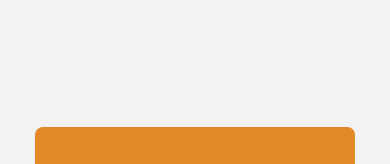
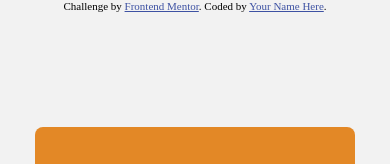
Before and after one commit to codein-looney/3-column-preview-card-component-main, a plain HTML site: page index.html in a window 390 px wide. Shown: the top 164 px of the page. Drawn offline with Linux system fonts and the light colour scheme.

Commit message:
some changes

```diff
--- a/scss/components/_buttons.scss
+++ b/scss/components/_buttons.scss
@@ -41,12 +41,3 @@
         margin-bottom: 2.5rem;;
     }
 }
-
-
-@media only screen and (max-width: 960px) {
-    .attribution {
-        position: absolute;
-        top: 240%;
-        right: 34%;
-    }
-}
```
Also changed, not shown: css/styles.css, 1 other file.
